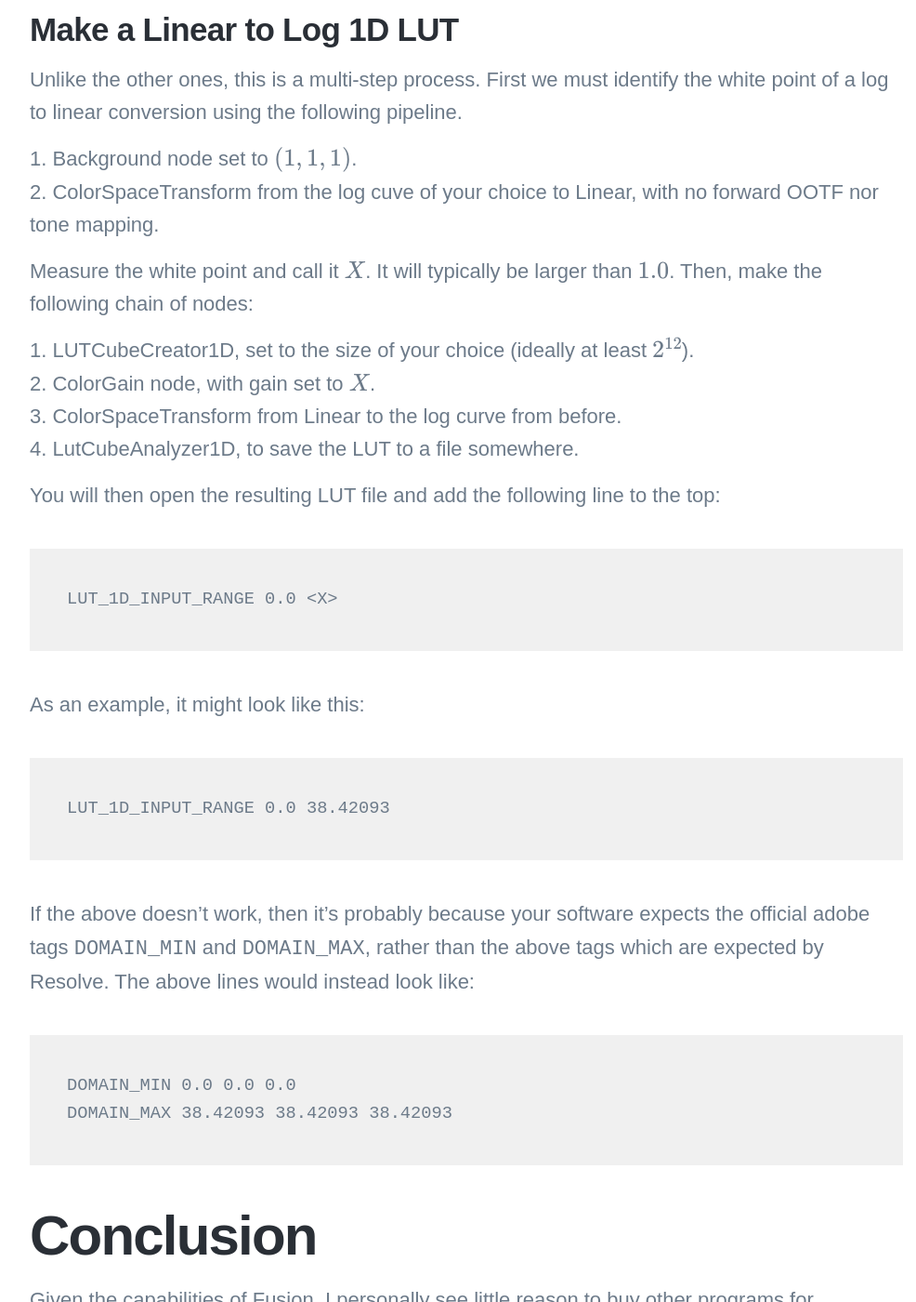
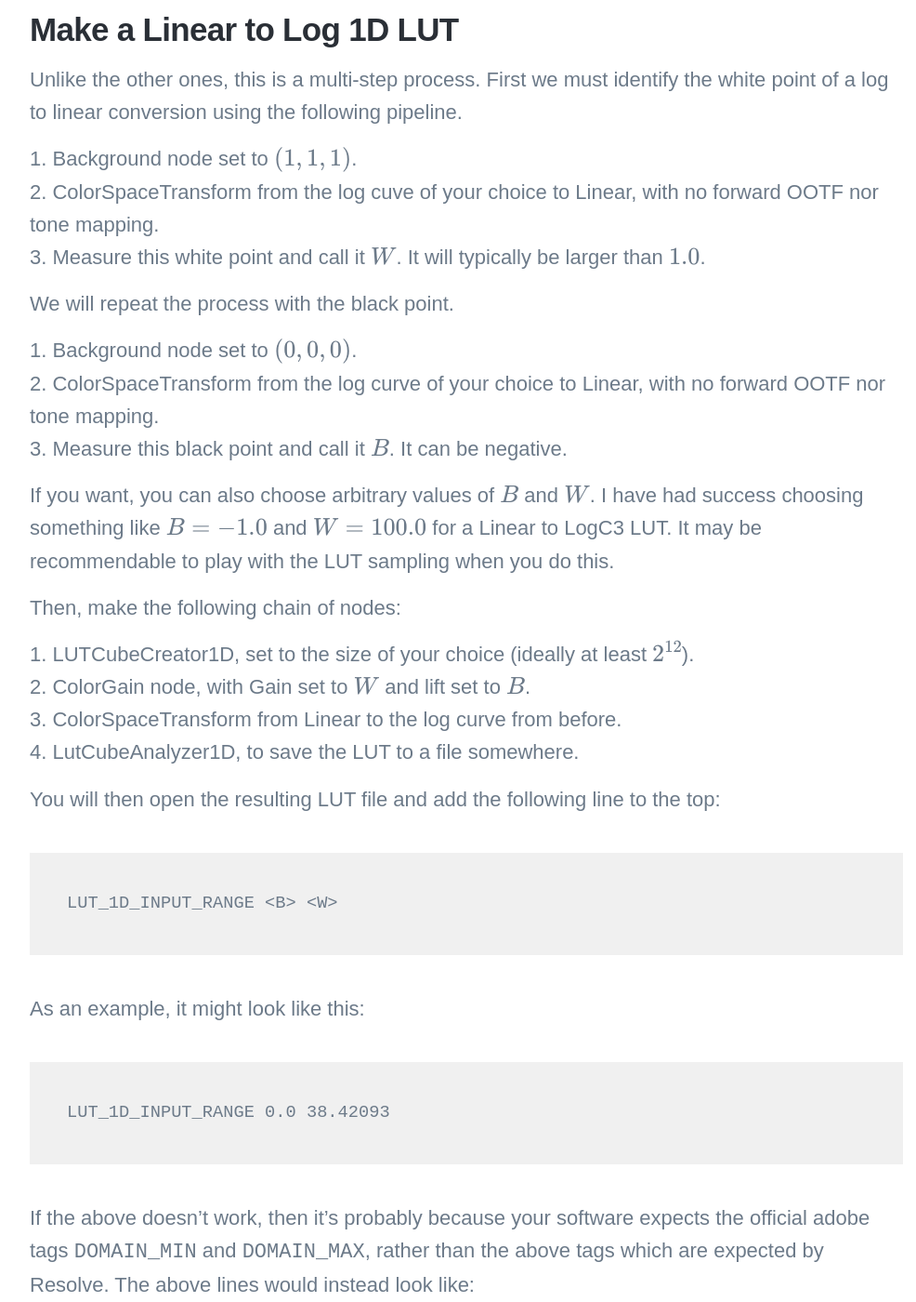
Before and after one commit to thatcherfreeman/thatcherfreeman.github.io, a Jekyll site: the page built from _tutorials/fusion-luts.md, in a window 1280 px wide and 1400 px high, scrolled down 18023 px. Shown: the whole window at 93% size, without its empty margins (138-1124 px from the left). Built offline with Jekyll 4.4.1, drawn with Linux system fonts in a browser that asks for light colours; nearby versions of some CDN libraries; some web fonts are replaced; formulas are drawn with MathJax 3.

Commit message:
added black point info to fusion lut tutorial

````diff
--- a/_tutorials/fusion-luts.md
+++ b/_tutorials/fusion-luts.md
@@ -337,17 +337,25 @@ Sometimes it's helpful to have a monitoring LUT that includes a one stop overexp
 Unlike the other ones, this is a multi-step process. First we must identify the white point of a log to linear conversion using the following pipeline.
 1. Background node set to $$(1, 1, 1)$$.
 2. ColorSpaceTransform from the log cuve of your choice to Linear, with no forward OOTF nor tone mapping.
+3. Measure this white point and call it $$W$$. It will typically be larger than $$1.0$$.
 
-Measure the white point and call it $$X$$. It will typically be larger than $$1.0$$. Then, make the following chain of nodes:
+We will repeat the process with the black point.
+1. Background node set to $$(0, 0, 0)$$.
+2. ColorSpaceTransform from the log curve of your choice to Linear, with no forward OOTF nor tone mapping.
+3. Measure this black point and call it $$B$$. It can be negative.
+
+If you want, you can also choose arbitrary values of $$B$$ and $$W$$. I have had success choosing something like $$B = -1.0$$ and $$W = 100.0$$ for a Linear to LogC3 LUT. It may be recommendable to play with the LUT sampling when you do this.
+
+Then, make the following chain of nodes:
 1. LUTCubeCreator1D, set to the size of your choice (ideally at least $$2^{12}$$).
-2. ColorGain node, with gain set to $$X$$.
+2. ColorGain node, with Gain set to $$W$$ and lift set to $$B$$.
 3. ColorSpaceTransform from Linear to the log curve from before.
 4. LutCubeAnalyzer1D, to save the LUT to a file somewhere.
 
 You will then open the resulting LUT file and add the following line to the top:
 
 ```
-LUT_1D_INPUT_RANGE 0.0 <X>
+LUT_1D_INPUT_RANGE <B> <W>
 ```
 
 As an example, it might look like this:
````
